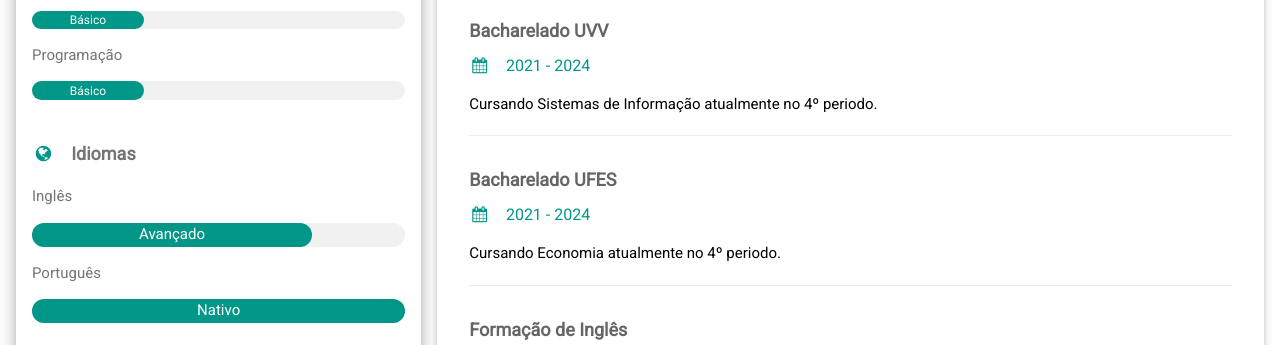
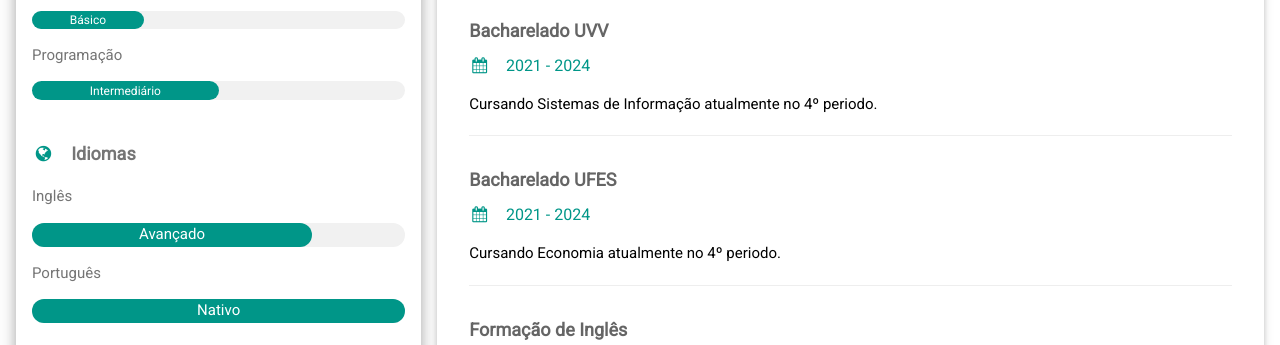
Before and after one commit to Victor-Heringer/Curriculo, a plain HTML site: page index.html in a window 1280 px wide. Shown: the part 755-1100 px from the top of the page. Drawn offline with nearby package versions, Linux system fonts and the light colour scheme.

Commit message:
Update index.html

```diff
--- a/index.html
+++ b/index.html
@@ -84,7 +84,7 @@
               </div>
               <p>Programação</p>
                 <div class="w3-light-grey w3-round-xlarge w3-small">
-                  <div class="w3-container w3-center w3-round-xlarge w3-teal" style="width:30%">Básico</div>
+                  <div class="w3-container w3-center w3-round-xlarge w3-teal" style="width:50%">Intermediário</div>
                 </div>
               <br>
               <p class="w3-large w3-text-theme"><b><i class="fa fa-globe fa-fw w3-margin-right w3-text-teal"></i>Idiomas</b></p>
```
